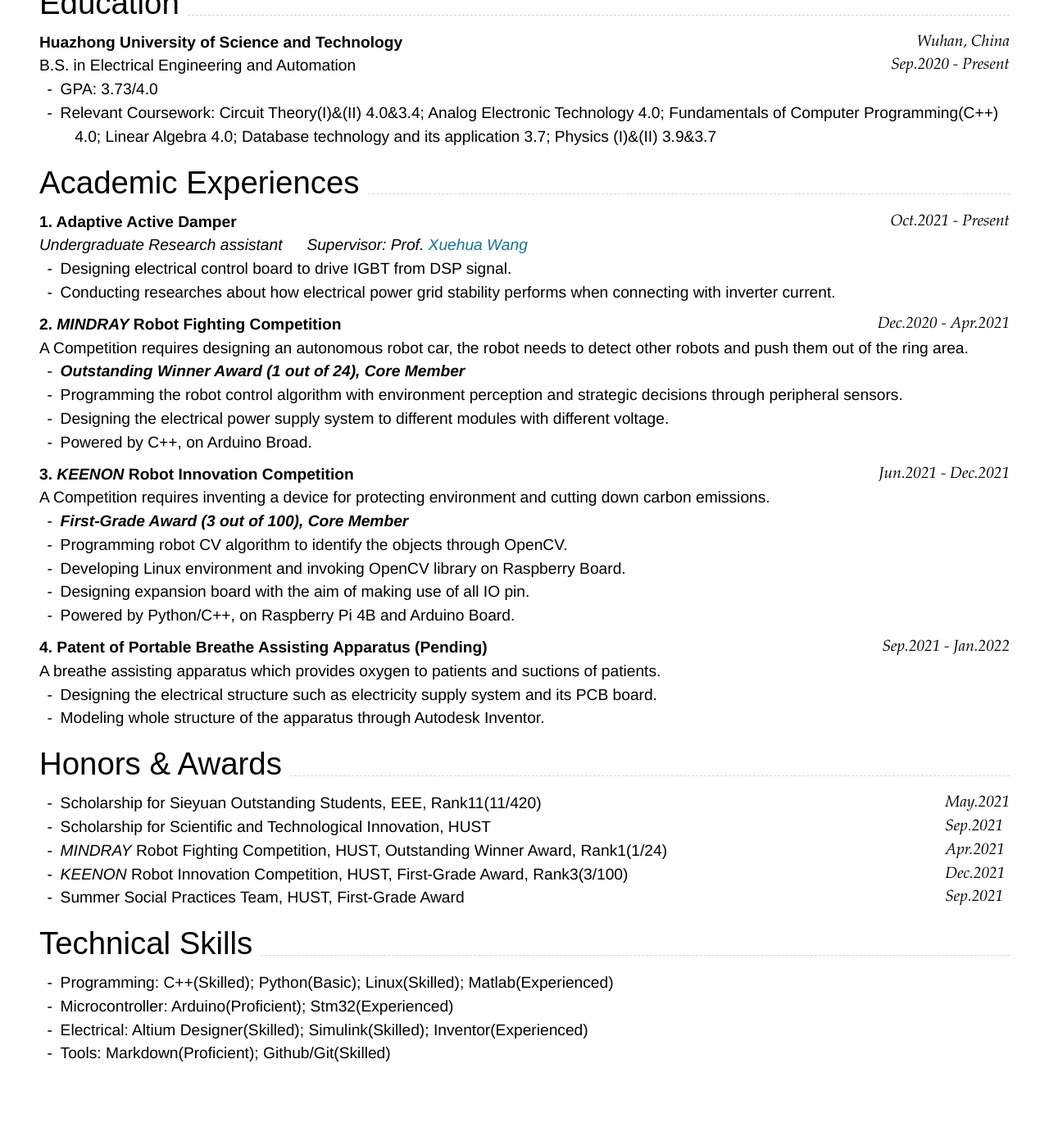
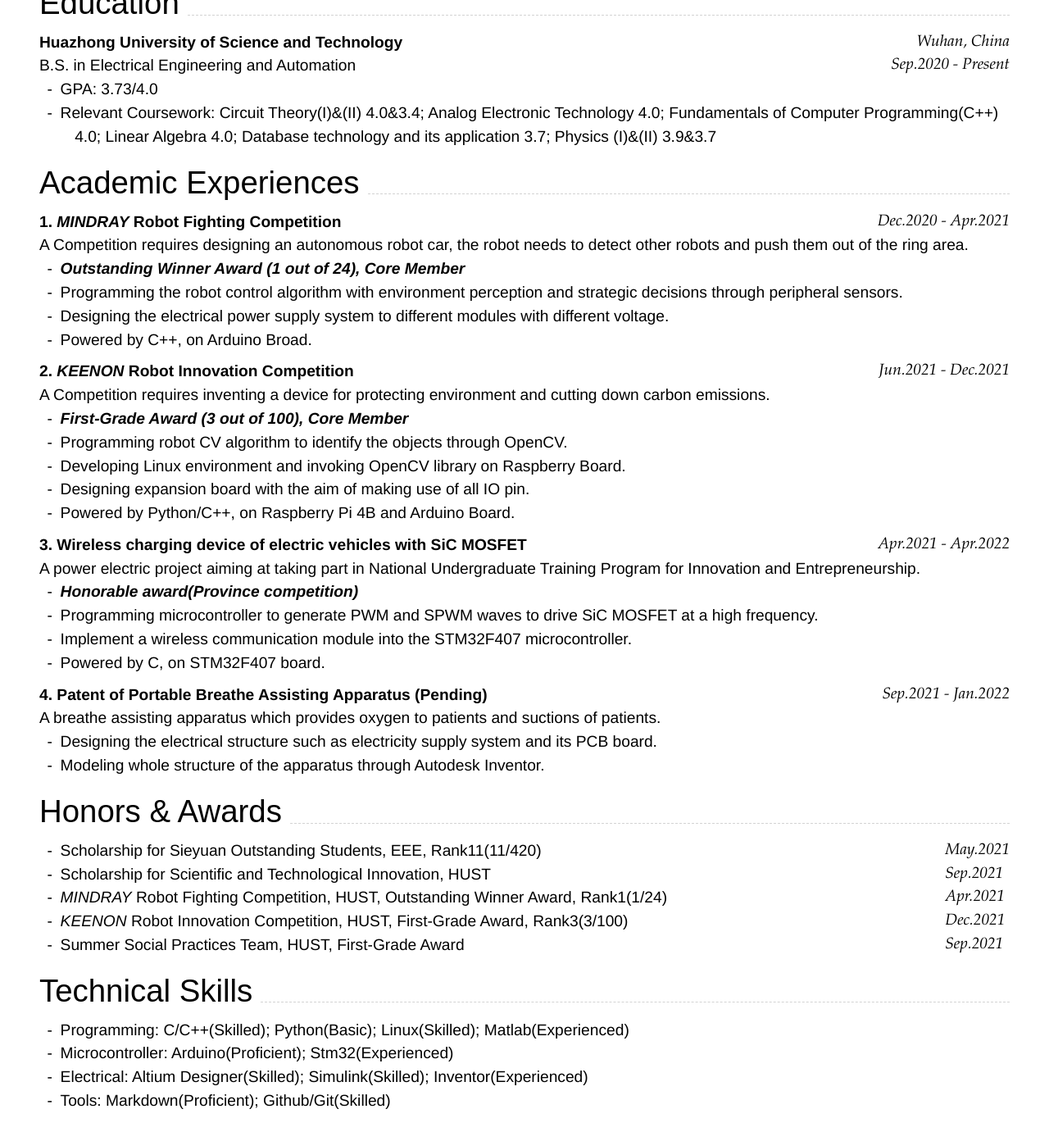
Before and after one commit to NicholasYe/NicholasYe_CV, a Jekyll site: the page built from index.md, in a window 1280 px wide and 1400 px high, scrolled down 281 px. Shown: the top 1392 px of the window at 82% size. Built offline with Jekyll 4.4.1, drawn with Linux system fonts in a browser that asks for light colours; nearby versions of some CDN libraries; before the commit the page ends 1629 px from its top, so only the background shows below that.

Commit message:
4.25_19:59

```diff
--- a/index.md
+++ b/index.md
@@ -42,13 +42,7 @@ B.S. in Electrical Engineering and Automation
 
 ## Academic Experiences
 
-### **1. Adaptive Active Damper** `Oct.2021 - Present`
-*Undergraduate Research assistant*  &emsp;  *Supervisor: Prof. [Xuehua Wang](http://faculty.hust.edu.cn/wangxuehua/zh_CN/index.htm)*
-
-- Designing electrical control board to drive IGBT from DSP signal.
-- Conducting researches about how electrical power grid stability performs when connecting with inverter current.
-
-### **2. *MINDRAY* Robot Fighting Competition** `Dec.2020 - Apr.2021`
+### **1. *MINDRAY* Robot Fighting Competition** `Dec.2020 - Apr.2021`
 A Competition requires designing an autonomous robot car, the robot needs to detect other robots and push them out of the ring area.
 
 - _**Outstanding Winner Award (1 out of 24), Core Member**_<br>
@@ -64,6 +58,14 @@ A Competition requires inventing a device for protecting environment and cutting
 - Developing Linux environment and invoking OpenCV library on Raspberry Board.
 - Designing expansion board with the aim of making use of all IO pin.
 - Powered by Python/C++, on Raspberry Pi 4B and Arduino Board.
+
+### **3. Wireless charging device of electric vehicles with SiC MOSFET** `Apr.2021 - Apr.2022`
+A power electric project aiming at taking part in National Undergraduate Training Program for Innovation and Entrepreneurship.
+
+- _**Honorable award(Province competition)**_<br>
+- Programming microcontroller to generate PWM and SPWM waves to drive SiC MOSFET at a high frequency.
+- Implement a wireless communication module into the STM32F407 microcontroller.
+- Powered by C, on STM32F407 board.
 
 ### **4. Patent of Portable Breathe Assisting Apparatus (Pending)** `Sep.2021 - Jan.2022`
 A breathe assisting apparatus which provides oxygen to patients and suctions of patients.
@@ -89,7 +91,7 @@ Sep.2021
 
 ## Technical Skills
 
-- Programming: C++(Skilled); Python(Basic); Linux(Skilled); Matlab(Experienced)
+- Programming: C/C++(Skilled); Python(Basic); Linux(Skilled); Matlab(Experienced)
 - Microcontroller: Arduino(Proficient); Stm32(Experienced)
 - Electrical: Altium Designer(Skilled); Simulink(Skilled); Inventor(Experienced)
 - Tools: Markdown(Proficient); Github/Git(Skilled)
```
Also changed, not shown: other parts of index.md (+1 -1 lines).
